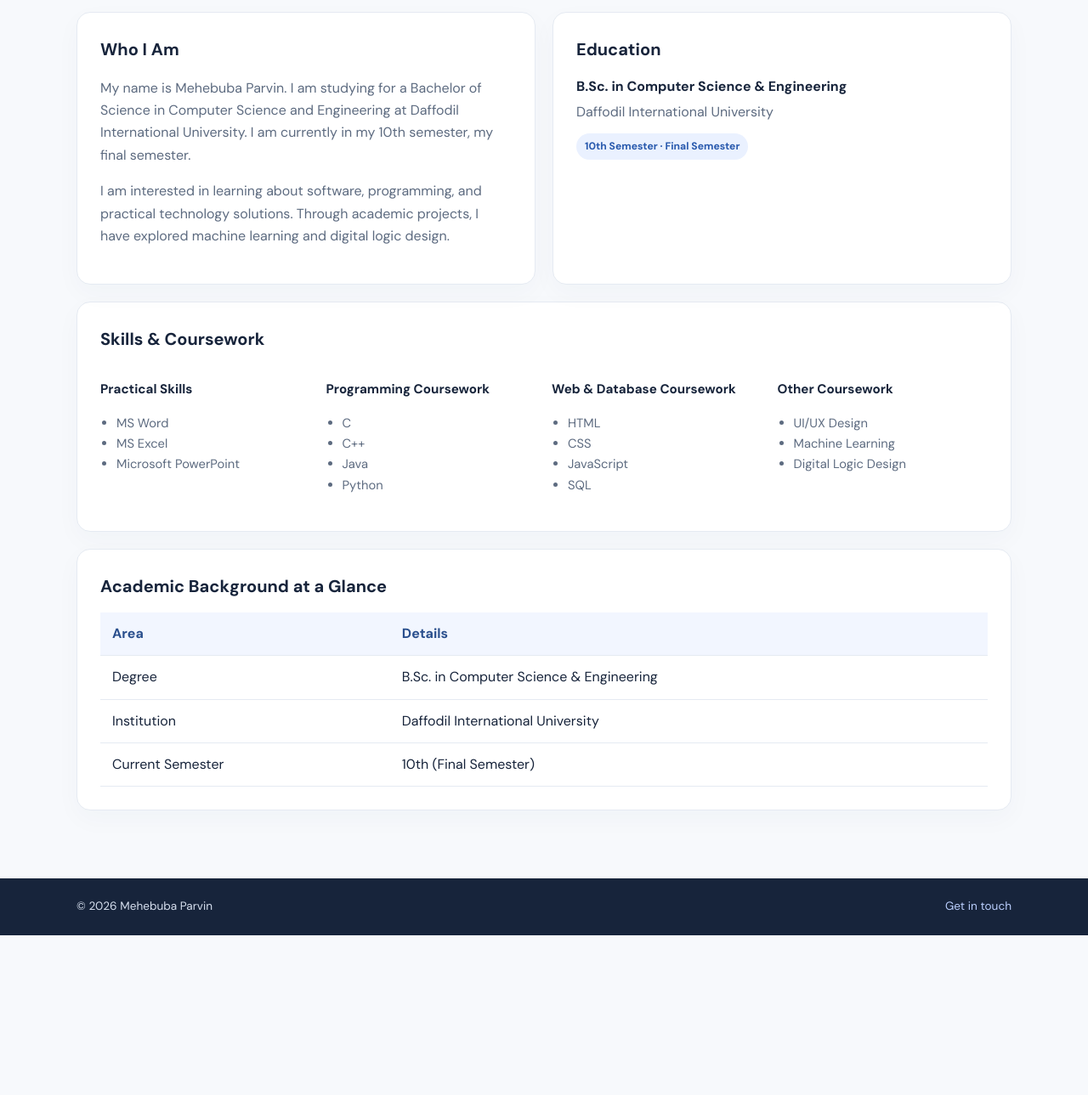
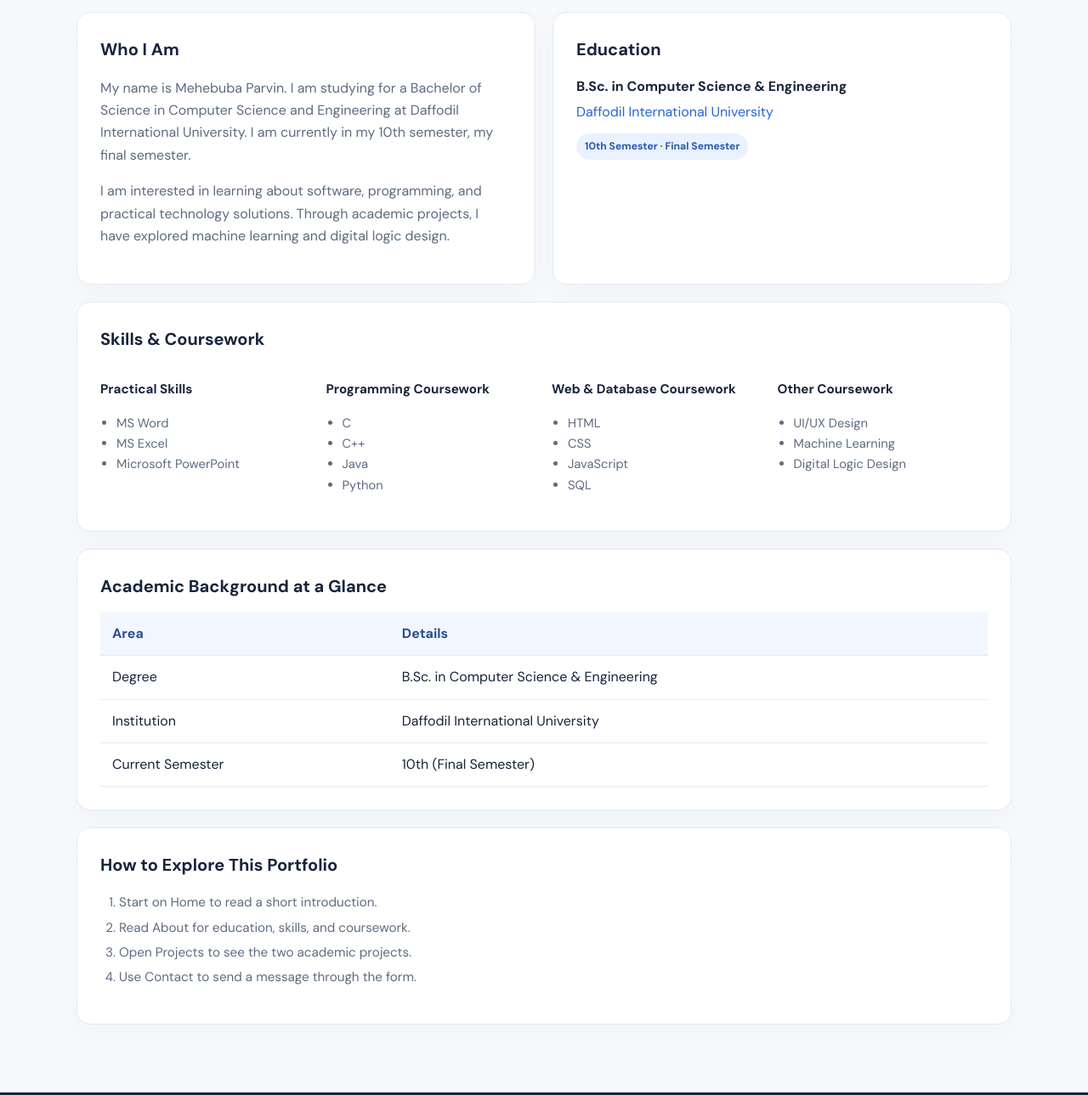
Before and after one commit to Mehebuba72/Mehebuba-Parvin-Portfolio, a plain HTML site: page about.html in a window 1280 px wide. Shown: the part 251-1540 px from the top of the page at 85% size. Before the commit the page ends 1352 px from the top, so only its background shows below. Drawn offline with nearby package versions, Linux system fonts and the light colour scheme.

Commit message:
Fix assignment gaps: add ordered list, external DIU link, remove placeholder note

```diff
--- a/about.html
+++ b/about.html
@@ -23,7 +23,7 @@
       </section>
       <section class="panel">
         <h2>Education</h2>
-        <div class="timeline-item"><h3>B.Sc. in Computer Science & Engineering</h3><p>Daffodil International University</p><span class="tag">10th Semester · Final Semester</span></div>
+        <div class="timeline-item"><h3>B.Sc. in Computer Science & Engineering</h3><p><a href="https://daffodilvarsity.edu.bd/" target="_blank" rel="noopener">Daffodil International University</a></p><span class="tag">10th Semester · Final Semester</span></div>
       </section>
     </div>
 
@@ -75,6 +75,16 @@
         <tr><td>Current Semester</td><td>10th (Final Semester)</td></tr>
       </tbody></table></div>
     </section>
+
+    <section class="panel section-gap">
+      <h2>How to Explore This Portfolio</h2>
+      <ol>
+        <li>Start on Home to read a short introduction.</li>
+        <li>Read About for education, skills, and coursework.</li>
+        <li>Open Projects to see the two academic projects.</li>
+        <li>Use Contact to send a message through the form.</li>
+      </ol>
+    </section>
   </main>
   <footer class="footer"><div class="container footer-inner"><p>© <span id="year"></span> Mehebuba Parvin</p><a href="contact.html">Get in touch</a></div></footer>
   <script src="script.js"></script>
--- a/style.css
+++ b/style.css
@@ -12,6 +12,7 @@ a{color:var(--blue);text-decoration:none}.container{width:min(1100px,calc(100% -
 .hero-photo-wrap{position:relative;max-width:370px;margin-left:auto}.hero-photo{display:block;width:100%;height:440px;object-fit:cover;object-position:center 25%;border-radius:180px 180px 22px 22px;box-shadow:0 25px 65px #1b376326;border:8px solid white}.photo-caption{position:absolute;bottom:20px;left:-35px;background:white;padding:12px 17px;border-radius:10px;box-shadow:0 8px 30px #17243b18;font-size:.8rem;font-weight:700}
 .highlights{background:white;border-top:1px solid var(--line);border-bottom:1px solid var(--line);padding:42px 0}.highlight-grid{display:grid;grid-template-columns:repeat(3,1fr);gap:18px}.highlight-card{padding:23px;border:1px solid var(--line);border-radius:14px;background:#fff}.highlight-icon{font-size:1.5rem}.highlight-card h3{margin:8px 0 3px}.highlight-card p{color:var(--muted);margin:0;font-size:.92rem}
 .page{padding-top:65px;padding-bottom:80px;min-height:75vh}.page-title{font-size:clamp(2.5rem,5vw,3.7rem);margin:0 0 22px}.panel,.project-card{background:white;border:1px solid var(--line);border-radius:16px;padding:27px;box-shadow:0 10px 30px #1a315008}.panel h2,.project-card h2{margin:0 0 14px;font-size:1.25rem}.panel p{color:#5d6b80}.about-layout{display:grid;grid-template-columns:1fr 1fr;gap:20px}.timeline-item h3{margin:0 0 4px;font-size:1rem}.timeline-item p{margin:0 0 12px}.tag{display:inline-block;padding:5px 10px;border-radius:20px;background:var(--blue2);color:#2859ad;font-size:.76rem;font-weight:700}.section-gap{margin-top:20px}.muted{color:var(--muted)}.small{font-size:.85rem}.skill-grid{display:grid;grid-template-columns:repeat(4,1fr);gap:18px}.skill-grid h3{font-size:.95rem}.skill-grid ul{padding-left:19px;color:#5d6b80;font-size:.92rem}
+.panel ol{padding-left:22px;color:#5d6b80;font-size:.95rem}.panel ol li{margin:4px 0}
 .table-wrap{overflow-x:auto}table{width:100%;border-collapse:collapse;text-align:left}th,td{padding:12px 14px;border-bottom:1px solid var(--line)}th{background:#f2f6ff;color:#2a4f8d}
 .narrow{max-width:650px}.project-grid{display:grid;grid-template-columns:1fr 1fr;gap:20px;margin-top:30px}.project-card{position:relative;overflow:hidden}.project-number{font-family:'Playfair Display',serif;font-size:2.6rem;color:#d8e4fb;font-weight:700}.project-type{font-size:.72rem;letter-spacing:1.5px;font-weight:700;color:var(--blue);margin:5px 0}.project-card p:not(.project-type){color:var(--muted)}.tags{display:flex;gap:8px;flex-wrap:wrap;margin-top:20px}.note{font-size:.85rem;color:var(--muted);margin-top:22px}
 .contact-layout{display:grid;grid-template-columns:.8fr 1.2fr;gap:20px}.email-line{font-weight:700;overflow-wrap:anywhere}form{display:grid;gap:9px}form>label,legend{font-weight:600;font-size:.9rem}input:not([type=radio]),select,textarea{width:100%;padding:12px;border:1px solid #dce3ee;border-radius:8px;font:inherit;background:white;color:var(--ink)}textarea{resize:vertical}fieldset{border:1px solid var(--line);border-radius:8px;padding:10px 13px;display:flex;gap:22px;flex-wrap:wrap}.choice{font-size:.9rem;color:var(--muted)}.form-status{font-size:.88rem;color:#176b45;margin:0;min-height:1.4em}
```
Also changed, not shown: projects.html (+0 -1 lines).
